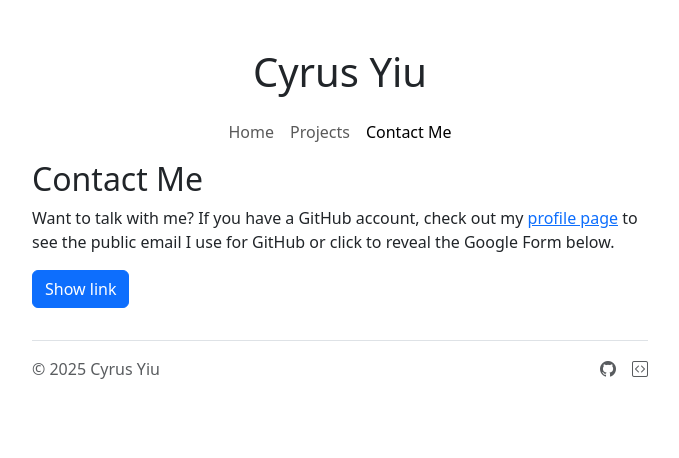
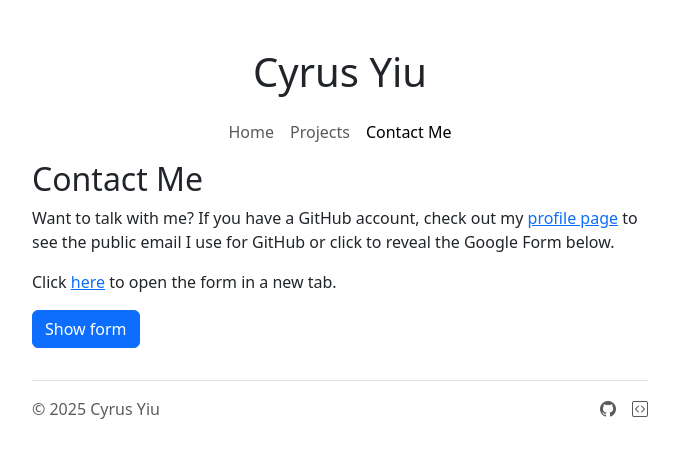
Before and after one commit to UnsignedArduino/cyrus-yiu, a Next.js app: page /contact in a window 1280 px wide. Shown: the top 458 px of the page, without its empty margins (300-979 px from the left). Built offline with nearby package versions, Linux system fonts and the light colour scheme.

Commit message:
Update contact

```diff
--- a/src/pages/contact.tsx
+++ b/src/pages/contact.tsx
@@ -2,22 +2,8 @@ import Layout from "@/components/Layout";
 import AutoLink from "@/components/Linkable/AutoLink";
 import React from "react";
 
-enum FormState {
-  Hidden,
-  ShowingLink,
-  ShowingIframe,
-}
-
 export default function Contact() {
-  const [state, showMore] = React.useReducer((s: FormState) => {
-    if (s === FormState.Hidden) {
-      return FormState.ShowingLink;
-    }
-    if (s === FormState.ShowingLink) {
-      return FormState.ShowingIframe;
-    }
-    return FormState.ShowingIframe;
-  }, FormState.Hidden);
+  const [showForm, setShowForm] = React.useState(false);
 
   return (
     <Layout title="Contact Me | Cyrus Yiu" current="Contact Me">
@@ -31,29 +17,7 @@ export default function Contact() {
         Form below.
       </p>
       <div>
-        <button
-          className="btn btn-primary mb-2"
-          onClick={() => {
-            showMore();
-          }}
-          disabled={state === FormState.ShowingIframe}
-        >
-          {
-            {
-              [FormState.Hidden]: "Show link",
-              [FormState.ShowingLink]: "Show form",
-              [FormState.ShowingIframe]: "Show form",
-            }[state]
-          }
-        </button>
-        {state === FormState.ShowingLink && (
-          <p>
-            Click{" "}
-            <AutoLink href="https://forms.gle/X8ykkvuoE3XtU9gn6">here</AutoLink>{" "}
-            to open the form in a new tab.
-          </p>
-        )}
-        {state === FormState.ShowingIframe && (
+        {showForm ? (
           <>
             <p>
               Fill out the form below or click{" "}
@@ -67,7 +31,22 @@ export default function Contact() {
               src="https://docs.google.com/forms/d/e/1FAIpQLSeZlANfSlfsUE_MEn3uErwqeur5MMGfmtGVNwkCSjp1ZE4Lcw/viewform?embedded=true"
             />
           </>
+        ) : (
+          <p>
+            Click{" "}
+            <AutoLink href="https://forms.gle/X8ykkvuoE3XtU9gn6">here</AutoLink>{" "}
+            to open the form in a new tab.
+          </p>
         )}
+        <button
+          className="btn btn-primary mb-2"
+          onClick={() => {
+            setShowForm(true);
+          }}
+          hidden={showForm}
+        >
+          Show form
+        </button>
       </div>
     </Layout>
   );
--- a/src/pages/projects.tsx
+++ b/src/pages/projects.tsx
@@ -6,7 +6,8 @@ export default function Home() {
       <h2>Projects</h2>
       <p>
         Hello! Welcome to my projects. Here, you can find a list of select
-        projects that I really enjoyed working on in high school.
+        projects that I really enjoyed working on in high school. Click on one
+        of them to learn more!
       </p>
     </Layout>
   );
```
